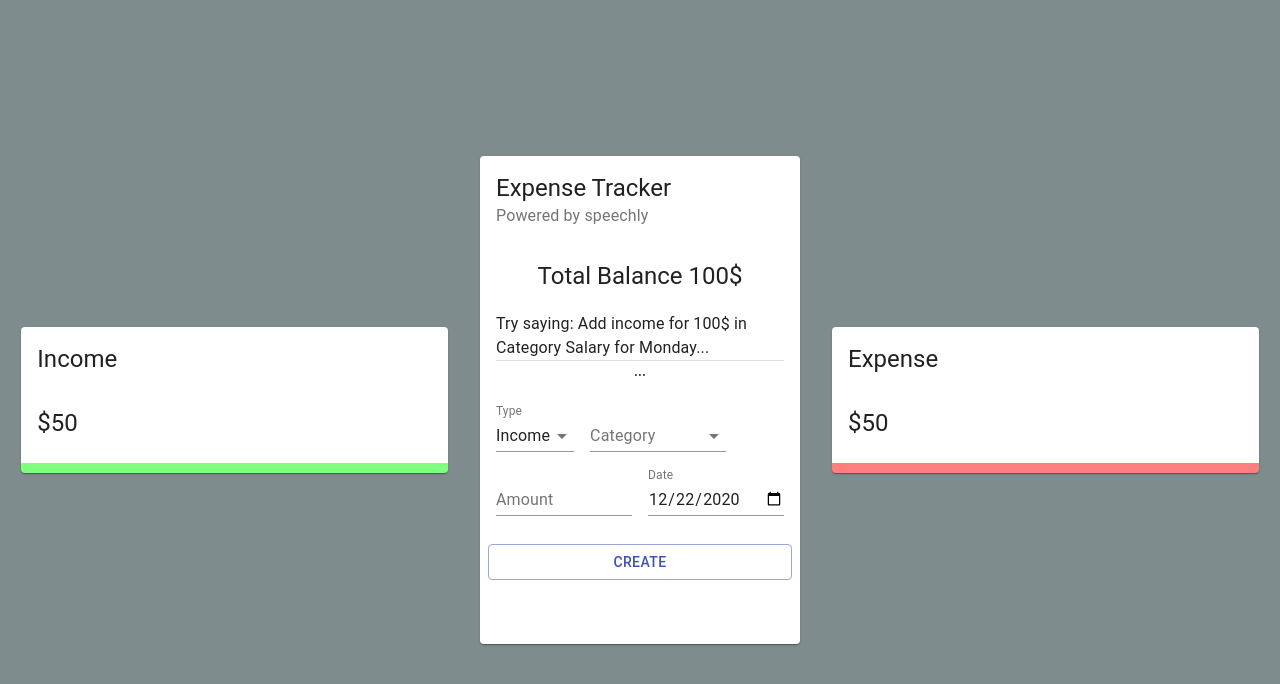
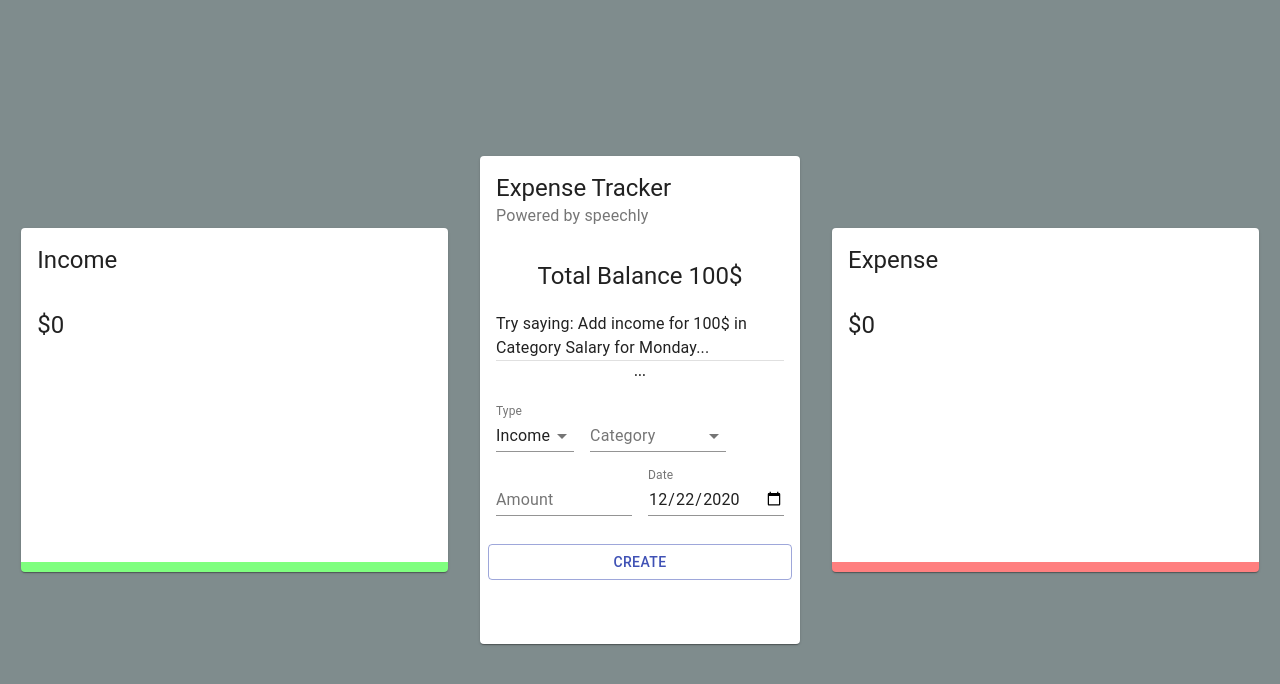
Before and after one commit to misterblack0/expense-tracker, a React (Create React App) app: page / in a window 1280 px wide. Shown: the top 684 px of the page. Built offline with nearby package versions, Linux system fonts and the light colour scheme.

Commit message:
useTransactions logic

```diff
--- a/src/components/Details/Details.jsx
+++ b/src/components/Details/Details.jsx
@@ -1,7 +1,8 @@
 import React from "react";
 import { Card, CardHeader, CardContent, Typography } from "@material-ui/core";
-/* import { Doughnut } from "react-chartjs-2"; */
+import { Doughnut } from "react-chartjs-2";
 import useStyles from "./styles";
+import useTransactions from "../../useTransactions";
 import PropTypes from "prop-types";
 
 const Details = ({ title }) => {
@@ -10,13 +11,14 @@
     };
 
     const classes = useStyles();
+    const { total, chartData } = useTransactions(title);
 
     return (
         <Card className={title === "Income" ? classes.income : classes.expense}>
             <CardHeader title={title} />
             <CardContent>
-                <Typography variant="h5">$50</Typography>
-                {/* <Doughnut data="DATA" /> */}
+                <Typography variant="h5">${total}</Typography>
+                <Doughnut data={chartData} />
             </CardContent>
         </Card>
     );
--- /dev/null
+++ b/src/useTransactions.js
@@ -0,0 +1,36 @@
+import { useContext } from "react";
+import { ExpenseTrackerContext } from "./context/context";
+
+import { incomeCategories, expenseCategories, resetCategories } from "./constants/categories";
+
+const useTransactions = (title) => {
+    resetCategories();
+    const { transactions } = useContext(ExpenseTrackerContext);
+    const transactionsPerType = transactions.filter((t) => t.type === title);
+    const total = transactionsPerType.reduce((acc, currVal) => (acc += currVal.amount), 0);
+    const categories = title === "Income" ? incomeCategories : expenseCategories;
+
+    console.log({ transactionsPerType, total, categories });
+
+    transactionsPerType.forEach((t) => {
+        const category = categories.findIndex((c) => c.type === t.category);
+
+        if (category) category.amount += t.amount;
+    });
+
+    const filteredCategories = categories.filter((c) => c.amount > 0);
+
+    const chartData = {
+        datasets: [
+            {
+                data: filteredCategories.map((c) => c.amount),
+                backgroundColor: filteredCategories.map((c) => c.color)
+            }
+        ],
+        labels: filteredCategories.map((c) => c.type)
+    };
+
+    return { total, chartData };
+};
+
+export default useTransactions;
```
Also changed, not shown: 1 other file (tests, documents, lock files or other folders).
